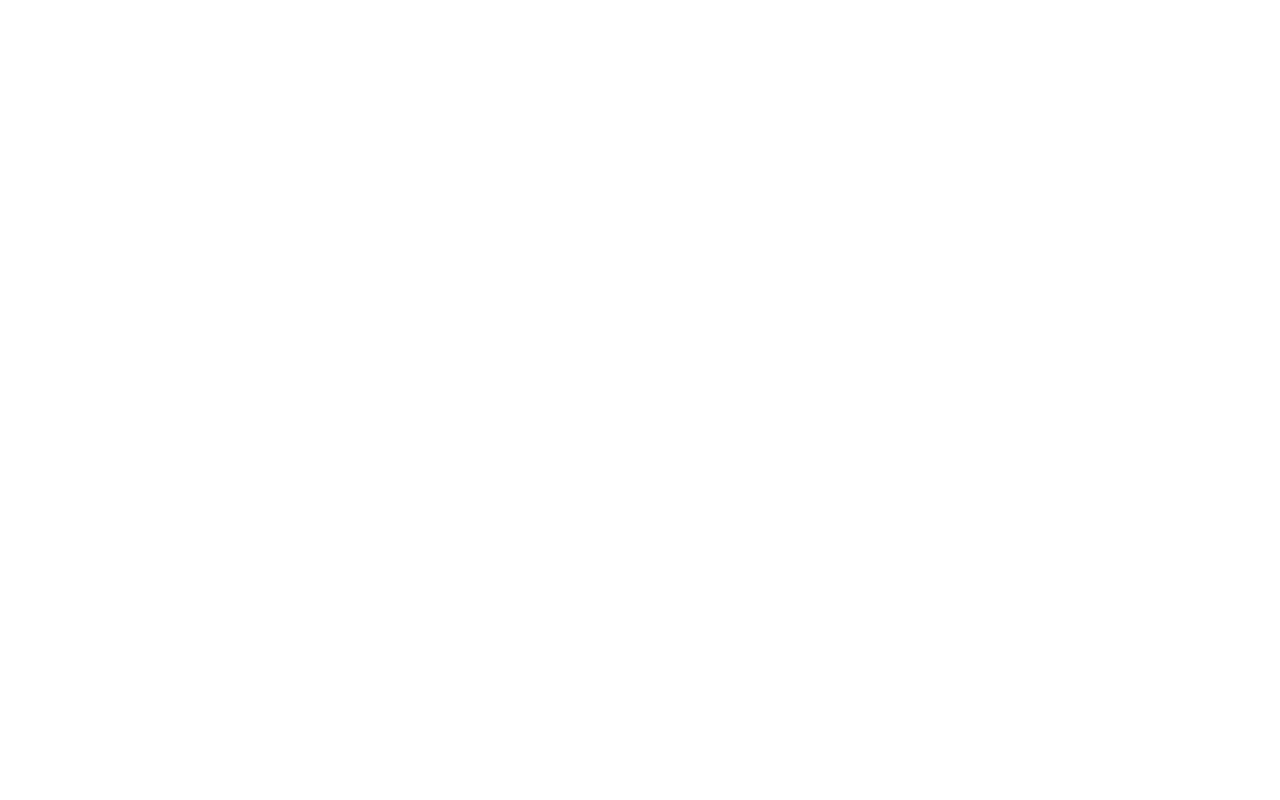
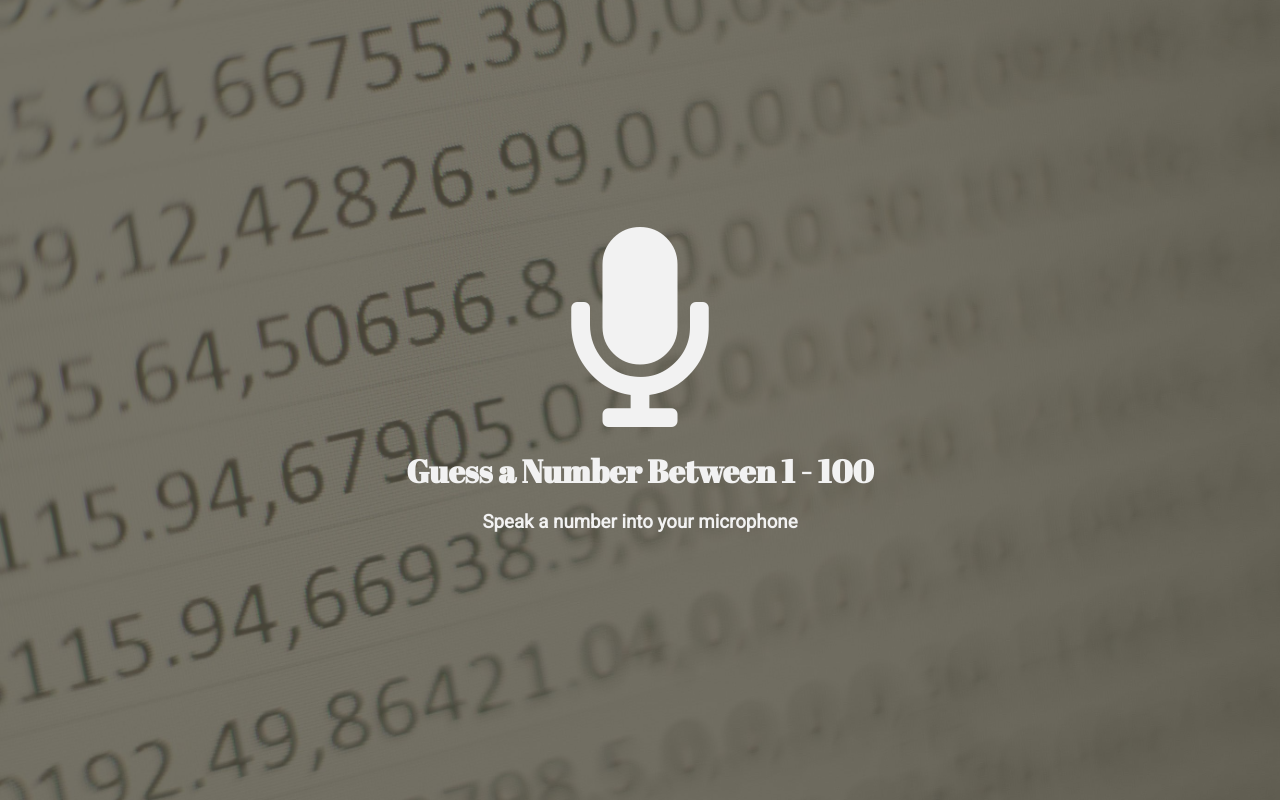
Before and after one commit to unsubstantiated-Script/use-your-words, a plain HTML site: page index.html in a window 1280 px wide. Drawn offline with Linux system fonts and the light colour scheme.

Commit message:
styling finished

```diff
--- a/index.html
+++ b/index.html
@@ -4,11 +4,24 @@
 <head>
     <meta charset="UTF-8">
     <meta name="viewport" content="width=device-width, initial-scale=1.0">
+    <link rel="stylesheet" href="https://use.fontawesome.com/releases/v5.14.0/css/all.css"
+        integrity="sha384-HzLeBuhoNPvSl5KYnjx0BT+WB0QEEqLprO+NBkkk5gbc67FTaL7XIGa2w1L0Xbgc" crossorigin="anonymous">
     <link rel="stylesheet" href="style.css">
-    <title>Form Validator</title>
+    <title>User Words</title>
 </head>
 
 <body>
+    <i class="fa fa-microphone"></i>
+
+    <h1>Guess a Number Between 1 - 100</h1>
+
+    <h3>Speak a number into your microphone</h3>
+
+    <div id="msg" class="msg">
+        <!-- <div>You said:</div>
+        <span class="box">20</span>
+        <div>Go Higher!</div> -->
+    </div>
 
     <script src="script.js"></script>
 </body>
--- a/style.css
+++ b/style.css
@@ -1,13 +1,80 @@
-@import url('https://fonts.googleapis.com/css2?family=Concert+One&family=Noto+Sans&display=swap');
+@import url('https://fonts.googleapis.com/css2?family=Abril+Fatface&family=Roboto&display=swap');
 
 :root {
-    --first-color: #665341;
-    --second-color: #B0A491;
-    --third-color: #D1E2E3;
-    --fourth-color: #A9D4D9;
-    --fifth-color: #80C4C9;
+    --first-color: #0D0D0D;
+    --second-color: #F2F2F2;
+    --third-color: #A6A397;
+    --fourth-color: #595646;
+    --fifth-color: #BFBFBF;
 }
 
 * {
     box-sizing: border-box;
 }
+
+body {
+    background: var(--first-color) url('image/numbers.jpg') no-repeat left center/cover;
+    min-height: 100vh;
+    color: var(--second-color);
+    display: flex;
+    flex-direction: column;
+    align-items: center;
+    justify-content: center;
+    text-align: center;
+    margin: 0;
+    font-family: 'Roboto', sans-serif;
+}
+
+body::after {
+    content: '';
+    position: absolute;
+    top: 0;
+    left: 0;
+    width: 100%;
+    height: 100%;
+    background-color: rgba(89, 86, 70, 0.8);
+}
+
+body * {
+    z-index: 1;
+}
+
+h1 {
+    font-family: 'Abril Fatface', cursive;
+}
+
+h1,
+h3 {
+    margin-bottom: 0;
+}
+
+i {
+    font-size: 200px;
+}
+
+p {
+    line-height: 1.5;
+    margin: 0;
+}
+
+.play-again {
+    padding: 8px 15px;
+    border: 0;
+    background: var(--first-color);
+    color: var(--second-color);
+    border-radius: 5px;
+    margin-top: 10px;
+}
+
+.msg {
+    font-size: 1.5em;
+    margin-top: 40px;
+}
+
+.box {
+    border: 1px solid var(--fifth-color);
+    display: inline-block;
+    font-size: 30px;
+    margin: 20px;
+    padding: 10px;
+}
```
Also changed, not shown: image/numbers.jpg (added).
